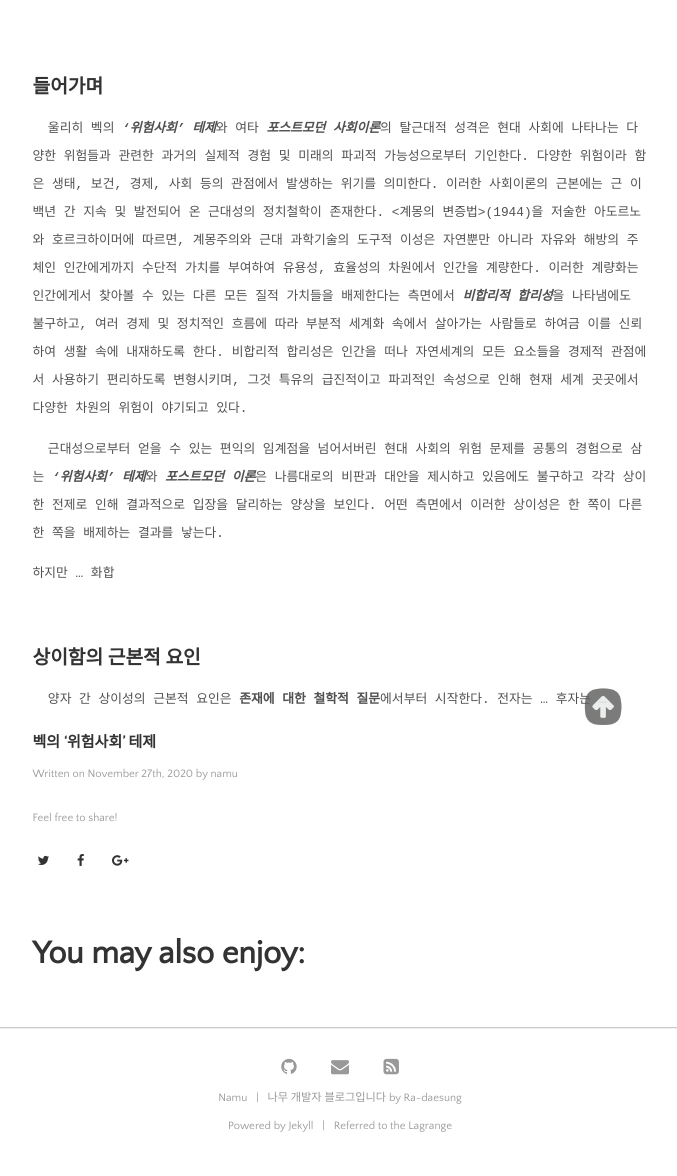
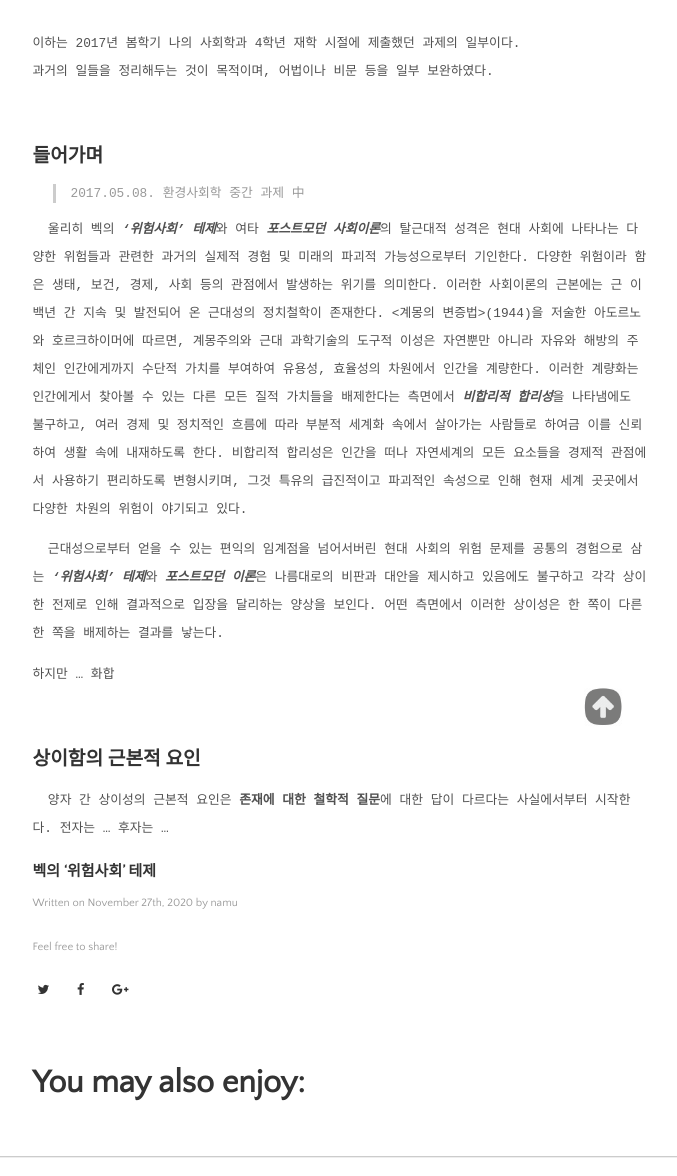
Before and after one commit to daesungRa/namu, a Jekyll site: the page built from _posts/daily/2020-11-27-risk-sociaty.markdown, in a window 1280 px wide and 1400 px high, scrolled down 429 px. Shown: the part 224-1400 px from the top of the window, without its empty margins (300-977 px from the left). Built offline with Jekyll 4.4.1, drawn with Linux system fonts in a browser that asks for light colours; some web fonts are replaced.

Commit message:
post: Add summary to risk

```diff
--- a/_posts/daily/2020-11-27-risk-sociaty.markdown
+++ b/_posts/daily/2020-11-27-risk-sociaty.markdown
@@ -11,8 +11,13 @@ image-author: angel4leon
 image-source: https://pixabay.com/ko/users/angel4leon-560486/
 ---
 
+이하는 2017년 봄학기 나의 사회학과 4학년 재학 시절에 제출했던 과제의 일부이다.<br>
+과거의 일들을 정리해두는 것이 목적이며, 어법이나 비문 등을 일부 보완하였다.
+
 <br>
 ## 들어가며
+
+> 2017.05.08. 환경사회학 중간 과제 中
 
 &nbsp;&nbsp;울리히 벡의 **_'위험사회' 테제_**와 여타 **_포스트모던 사회이론_**의 탈근대적 성격은
 현대 사회에 나타나는 다양한 위험들과 관련한 과거의 실제적 경험 및 미래의 파괴적 가능성으로부터 기인한다.
@@ -34,7 +39,7 @@ image-source: https://pixabay.com/ko/users/angel4leon-560486/
 <br>
 ## 상이함의 근본적 요인
 
-&nbsp;&nbsp;양자 간 상이성의 근본적 요인은 **존재에 대한 철학적 질문**에서부터 시작한다.
+&nbsp;&nbsp;양자 간 상이성의 근본적 요인은 **존재에 대한 철학적 질문**에 대한 답이 다르다는 사실에서부터 시작한다.
 전자는 ... 후자는 ...
 
 ### 벡의 '위험사회' 테제
```
